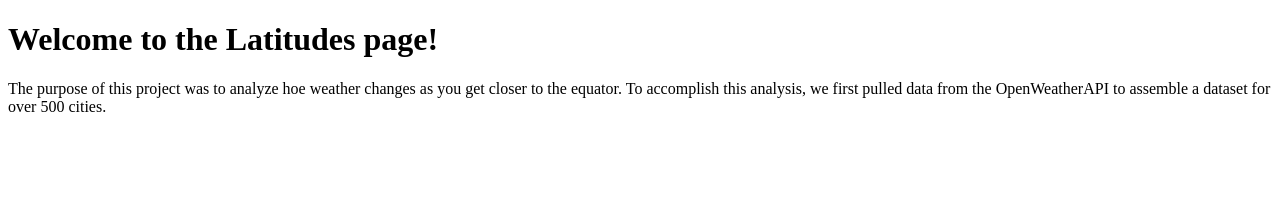
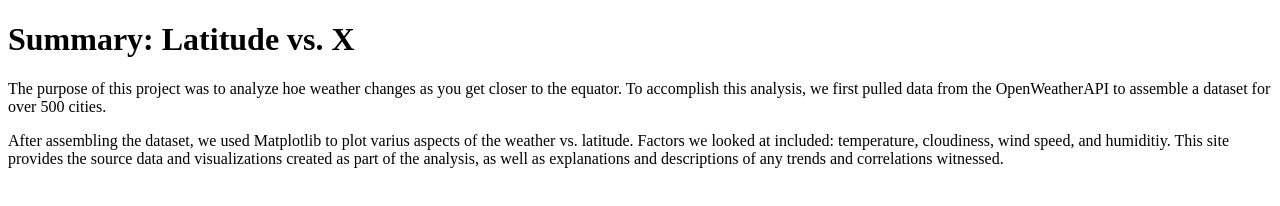
Before and after one commit to rmotta1992/Web-Design-Challenge, a plain HTML site: page WebVisualizations/index.html in a window 1280 px wide. Drawn offline with Linux system fonts and the light colour scheme.

Commit message:
updating landing page

```diff
--- a/WebVisualizations/index.html
+++ b/WebVisualizations/index.html
@@ -12,7 +12,7 @@
 
     <div class="row">
       <div class="col-md-12">
-        <h1>Welcome to the Latitudes page!</h1>
+        <h1>Summary: Latitude vs. X</h1>
       </div>
     </div>
   <div class="row">
@@ -21,6 +21,13 @@
         To accomplish this analysis, we first pulled data from the OpenWeatherAPI to assemble a dataset for over
         500 cities.</p>
     </div>
+    <div class="row">
+      <div class="col-md-3">
+        <p>After assembling the dataset, we used Matplotlib to plot varius aspects of the weather vs. latitude.
+          Factors we looked at included: temperature, cloudiness, wind speed, and humiditiy. This site provides the
+          source data and visualizations created as part of the analysis, as well as explanations and descriptions
+          of any trends and correlations witnessed.</p>
+      </div>
 </body>
 
 </html>
```
